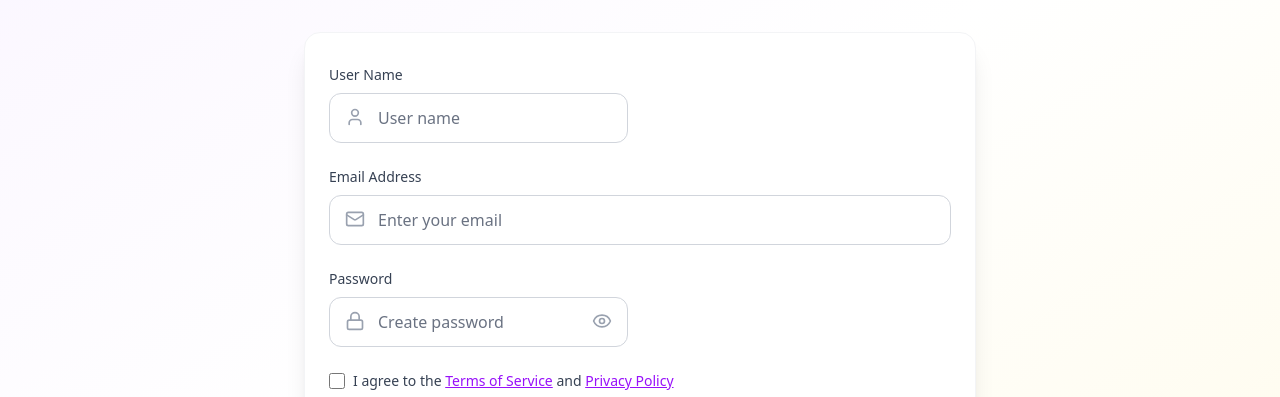
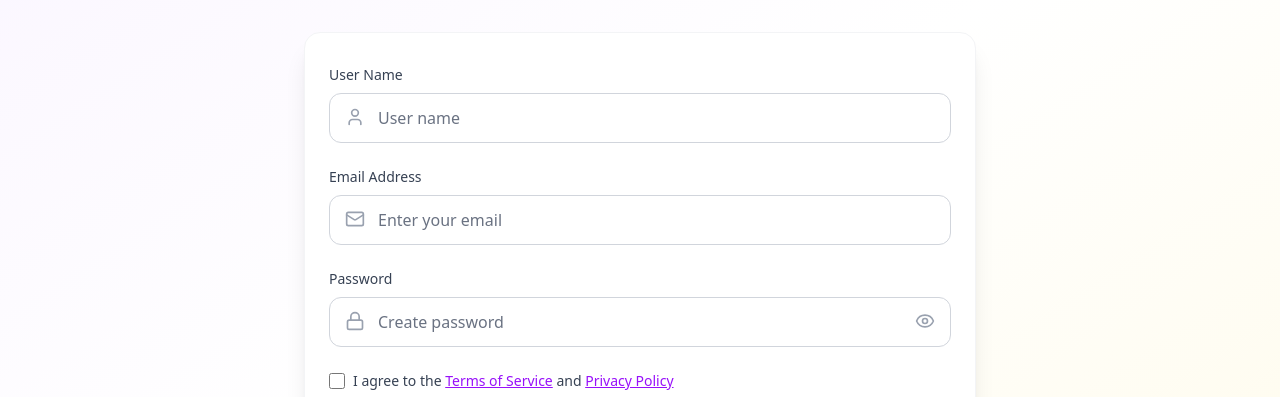
Before and after one commit to ravipadhiyar22/E-commerce-project, a React (Vite) app in the folder frontend/: page /signup in a window 1280 px wide. Shown: the part 269-666 px from the top of the page. Built offline with nearby package versions, Linux system fonts and the light colour scheme; no server answers.

Commit message:
Make some ui changes in profile and other component

```diff
--- a/frontend/src/App.jsx
+++ b/frontend/src/App.jsx
@@ -64,7 +64,10 @@ function App() {
 
             <Route path='/address' element={
               <Cartcontext>
-                <Address />
+                <ProtectedRoute>
+
+                  <Address />
+                </ProtectedRoute>
               </Cartcontext>
 
             } />
--- a/frontend/src/components/admin/Products.jsx
+++ b/frontend/src/components/admin/Products.jsx
@@ -88,7 +88,7 @@ export default function ProductsPage() {
                                         )}
                                     </td>
                                     <td className="p-2 font-medium">{p.name}</td>
-                                    <td className="p-2">${p.selling_price ?? p.price}</td>
+                                    <td className="p-2">₹{p.selling_price ?? p.price}</td>
                                     <td className="p-2">{p.stock}</td>
                                     <td className="p-2 flex gap-2">
                                         <Link to={`/admin/products/update/${p._id}`} className="px-2 py-1 rounded bg-amber-500 text-white">Edit</Link>
--- a/frontend/src/components/pages/auth/Signup.jsx
+++ b/frontend/src/components/pages/auth/Signup.jsx
@@ -97,7 +97,7 @@ const Signup = () => {
         <div className="bg-white py-8 px-6 shadow-xl rounded-2xl border border-gray-100">
           <form className="space-y-6" onSubmit={handleSubmit}>
             {/* Name Fields */}
-            <div className="grid grid-cols-1 sm:grid-cols-2 gap-6">
+            <div >
               <div>
                 <label htmlFor="lastName" className="block text-sm font-medium text-gray-700 mb-2">
                   User Name
@@ -142,7 +142,7 @@ const Signup = () => {
 
 
             {/* Password Fields */}
-            <div className="grid grid-cols-1 sm:grid-cols-2 gap-6">
+            <div >
               <div>
                 <label htmlFor="password" className="block text-sm font-medium text-gray-700 mb-2">
                   Password
--- a/frontend/src/components/pages/profile/Profile.jsx
+++ b/frontend/src/components/pages/profile/Profile.jsx
@@ -111,10 +111,10 @@ export default function Profile() {
                                             <p className="text-lg font-bold text-purple-900">{user.username}</p>
                                         </div>
                                     </div>
-                                    <button className="mt-4 text-purple-600 hover:text-purple-700 text-sm font-medium flex items-center space-x-1 hover:scale-105 transition-all duration-300">
+                                    {/* <button className="mt-4 text-purple-600 hover:text-purple-700 text-sm font-medium flex items-center space-x-1 hover:scale-105 transition-all duration-300">
                                         <Edit3 className="h-4 w-4" />
                                         <span>Edit</span>
-                                    </button>
+                                    </button> */}
                                 </div>
 
                                 <div className="bg-gradient-to-r from-blue-50 to-blue-100 p-6 rounded-xl hover:shadow-md hover:-translate-y-1 transition-all duration-300 animate-fade-in animate-delay-500">
@@ -127,10 +127,10 @@ export default function Profile() {
                                             <p className="text-lg font-bold text-blue-900">{user.email}</p>
                                         </div>
                                     </div>
-                                    <button className="mt-4 text-blue-600 hover:text-blue-700 text-sm font-medium flex items-center space-x-1 hover:scale-105 transition-all duration-300">
+                                    {/* <button className="mt-4 text-blue-600 hover:text-blue-700 text-sm font-medium flex items-center space-x-1 hover:scale-105 transition-all duration-300">
                                         <Edit3 className="h-4 w-4" />
                                         <span>Edit</span>
-                                    </button>
+                                    </button> */}
                                 </div>
 
                                 <div className="bg-gradient-to-r from-green-50 to-green-100 p-6 rounded-xl hover:shadow-md hover:-translate-y-1 transition-all duration-300 animate-fade-in animate-delay-600">
```
